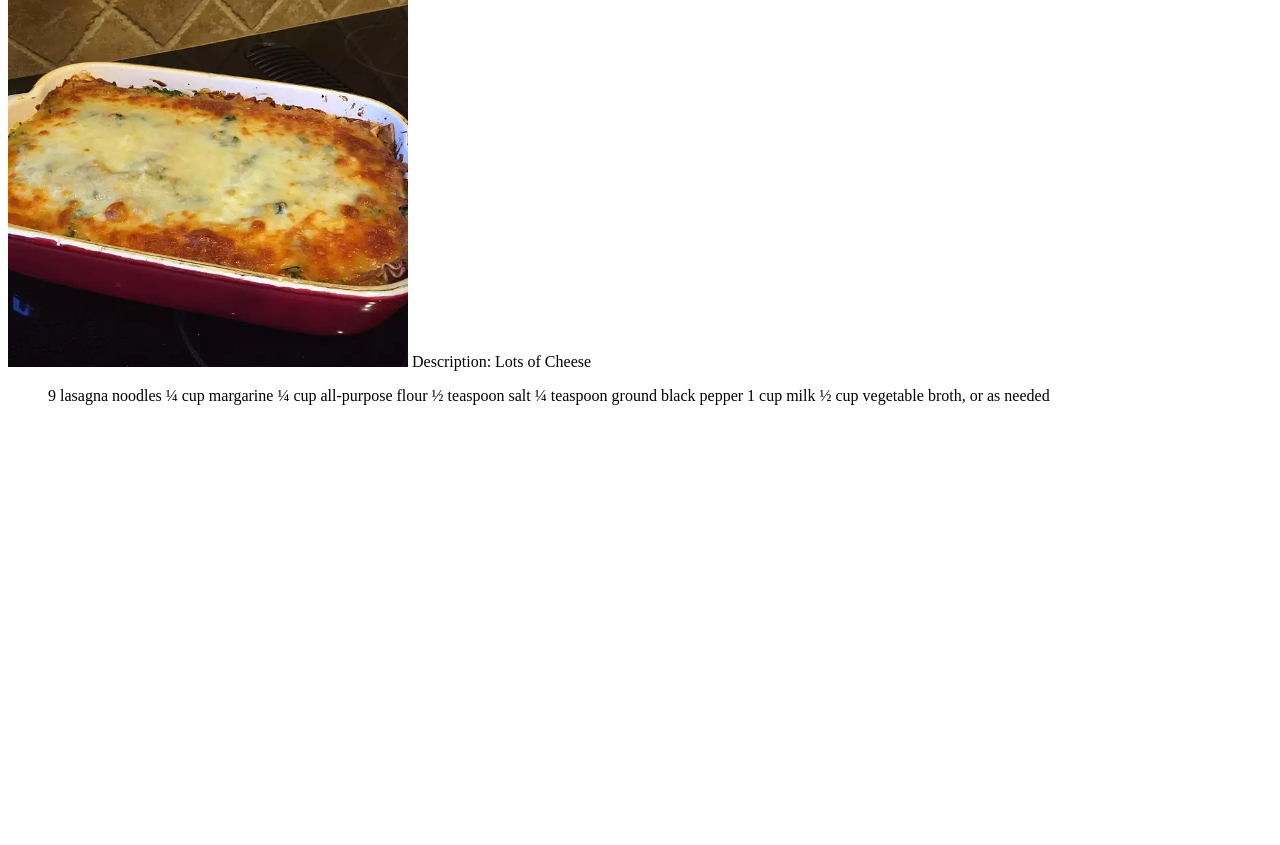
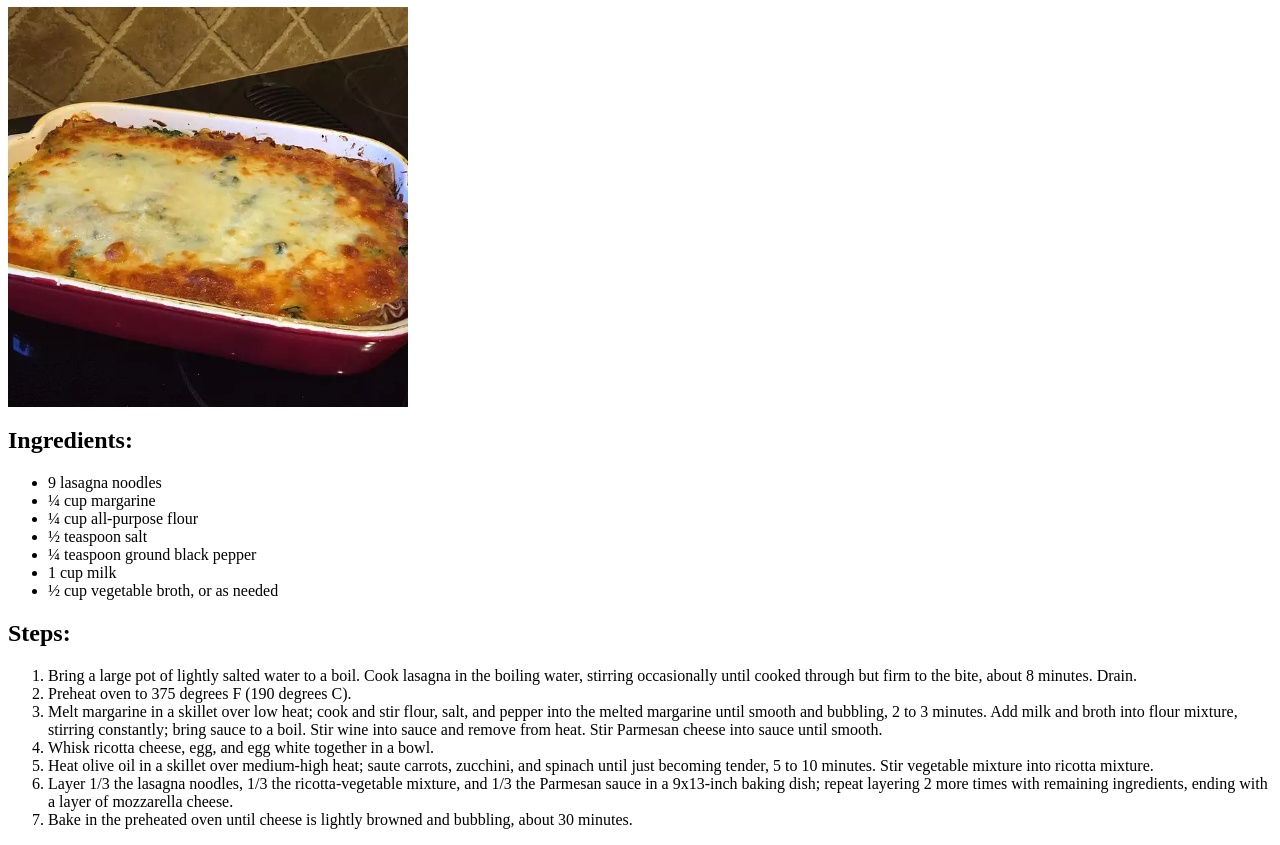
Before and after one commit to cbarba-prog/odin-recipes, a plain HTML site: page recipes/lasagna.html in a window 1280 px wide. Shown: the part 99-944 px from the top of the page. Before the commit the page ends 800 px from the top, so only its background shows below. Drawn offline with Linux system fonts and the light colour scheme.

Commit message:
Finished

```diff
--- a/recipes/lasagna.html
+++ b/recipes/lasagna.html
@@ -1,14 +1,29 @@
+<a href="/index.html">Home </a>
 <h1>Lasagna</h1>
 <img src="/images/Lasagna.jpeg" alt="Lasagna" style="width:400px;height:400px;">
 <body>
-    Description: Lots of Cheese
+    <div>
+    <h2>Ingredients:</h2>
 <ul>
-    9 lasagna noodles
-¼ cup margarine
-¼ cup all-purpose flour
-½ teaspoon salt
-¼ teaspoon ground black pepper
-1 cup milk
-½ cup vegetable broth, or as needed
+<li>9 lasagna noodles</li>
+<li>¼ cup margarine</li>
+<li>¼ cup all-purpose flour</li>
+<li>½ teaspoon salt</li>
+<li>¼ teaspoon ground black pepper</li>
+<li>1 cup milk</li>
+<li>½ cup vegetable broth, or as needed</li>
 </ul>
+</div>
+<div>
+    <h2>Steps:</h2>
+    <ol>
+        <li>Bring a large pot of lightly salted water to a boil. Cook lasagna in the boiling water, stirring occasionally until cooked through but firm to the bite, about 8 minutes. Drain.</li>
+        <li>Preheat oven to 375 degrees F (190 degrees C).</li>
+        <li>Melt margarine in a skillet over low heat; cook and stir flour, salt, and pepper into the melted margarine until smooth and bubbling, 2 to 3 minutes. Add milk and broth into flour mixture, stirring constantly; bring sauce to a boil. Stir wine into sauce and remove from heat. Stir Parmesan cheese into sauce until smooth.</li>
+        <li>Whisk ricotta cheese, egg, and egg white together in a bowl.</li>
+        <li>Heat olive oil in a skillet over medium-high heat; saute carrots, zucchini, and spinach until just becoming tender, 5 to 10 minutes. Stir vegetable mixture into ricotta mixture.</li>
+        <li>Layer 1/3 the lasagna noodles, 1/3 the ricotta-vegetable mixture, and 1/3 the Parmesan sauce in a 9x13-inch baking dish; repeat layering 2 more times with remaining ingredients, ending with a layer of mozzarella cheese.</li>
+        <li>Bake in the preheated oven until cheese is lightly browned and bubbling, about 30 minutes.</li>
+    </ol>
+</div>
 </body>
```
